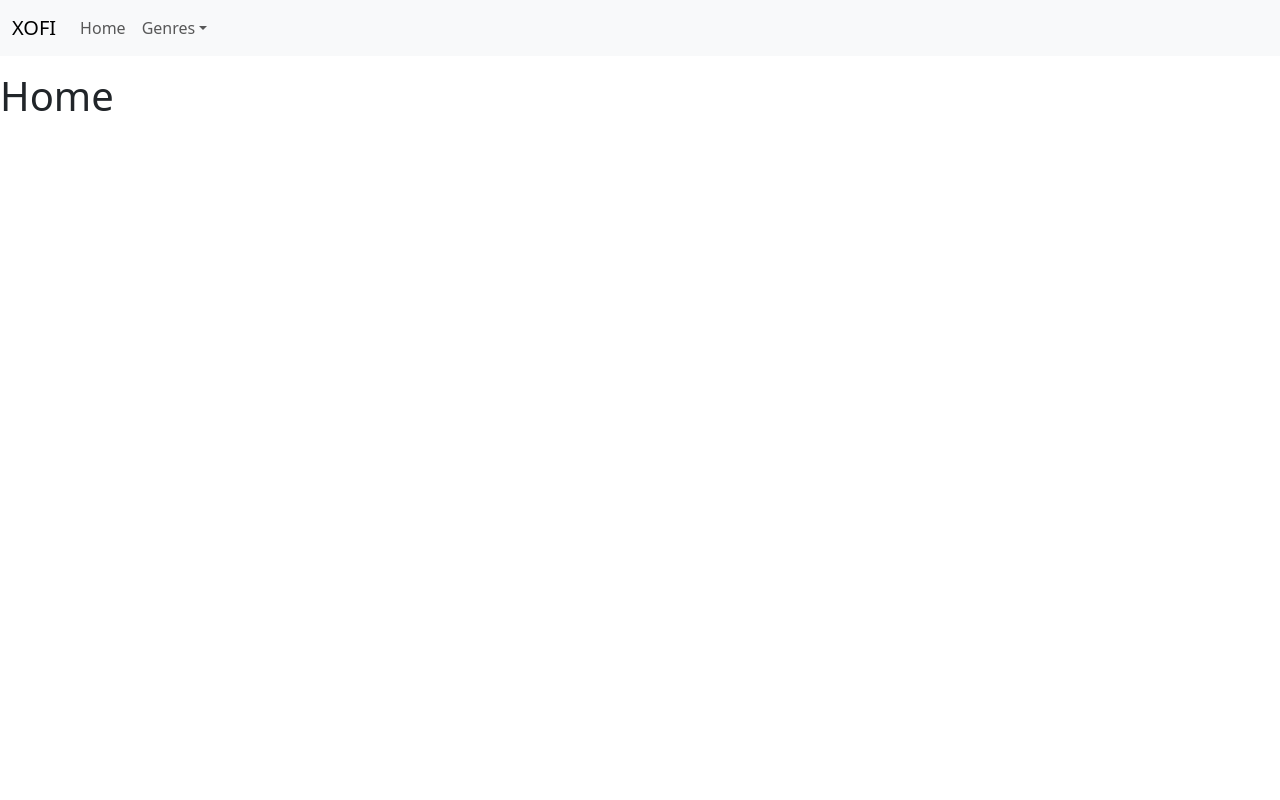
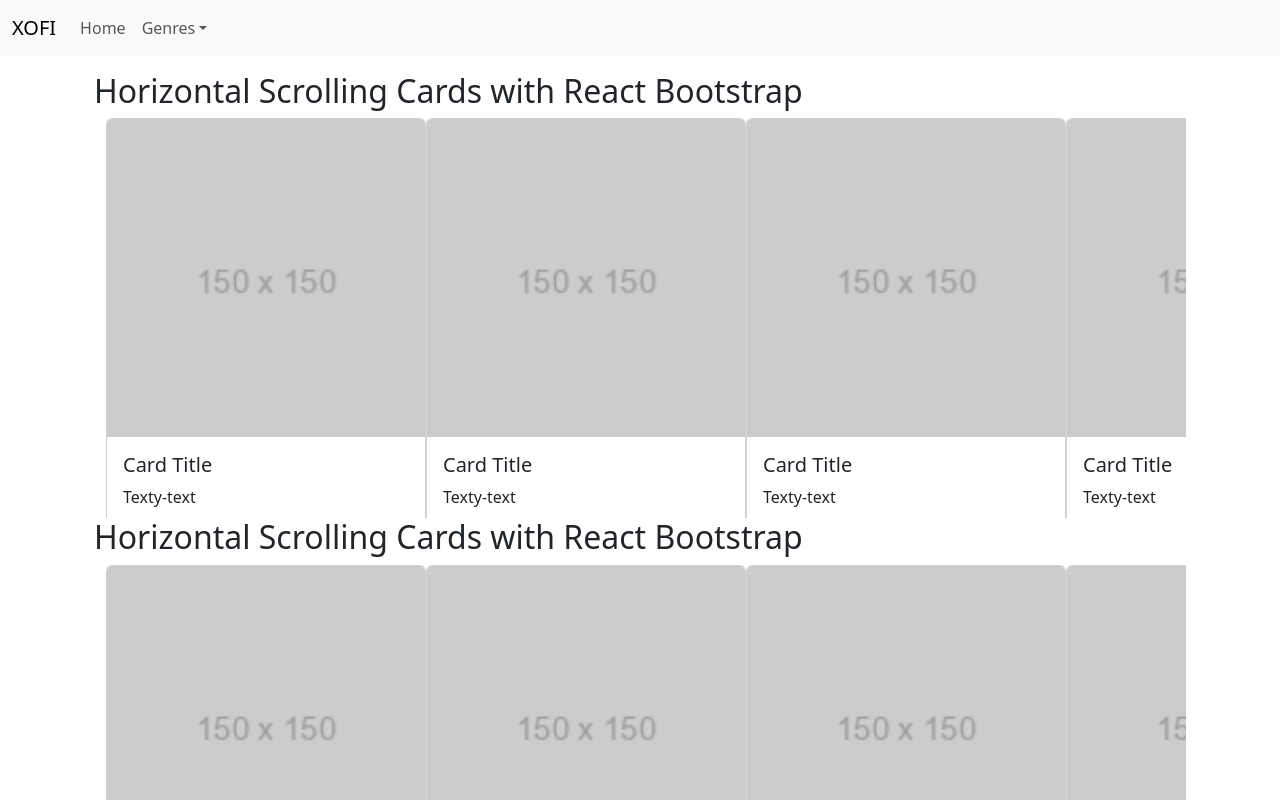
Before and after one commit to DWaltenburg/WEXOCodeChallenge, a React (Create React App) app: page /#/ in a window 1280 px wide. Shown: the top 800 px of the page. Built offline with nearby package versions, Linux system fonts and the light colour scheme.

Commit message:
Setup responsive frontpage structure with different layout design

```diff
--- a/src/routes/Home.js
+++ b/src/routes/Home.js
@@ -1,7 +1,185 @@
+import Card from "react-bootstrap/Card";
+import Button from "react-bootstrap/Button";
+import Col from "react-bootstrap/Col";
+import Row from "react-bootstrap/Row";
+import Container from "react-bootstrap/Container";
+import placeholderImg from "../placeholder150.png";
+import { Carousel } from "react-bootstrap";
+import { useState, useEffect } from "react";
+//https://via.placeholder.com/150
+
 export default function Home() {
+  const [width, setWidth] = useState(window.innerWidth);
+  useEffect(() => {
+    const handleResize = () => {
+      setWidth(window.innerWidth);
+    };
+
+    window.addEventListener("resize", handleResize);
+
+    return () => {
+      window.removeEventListener("resize", handleResize);
+    };
+  }, []);
+  let smBreakpoint = 576;
+  let isMobile = width <= smBreakpoint;
+  let scrollContainerStyle = isMobile
+    ? {
+        height: "100svh",
+        overflowY: "scroll",
+        scrollSnapType: "y mandatory",
+      }
+    : {};
+  let genres = [
+    "Action",
+    "Comedy",
+    "Thriller",
+    "War",
+    "Romance",
+    "Drama",
+    "Crime",
+    "Documentary",
+    "Horror",
+  ];
   return (
-    <div>
-      <h1>Home</h1>
-    </div>
+    <Container style={scrollContainerStyle}>
+      {genres.map((genre) => (
+        <GenreSection key={genre} genreTitle={genre} isMobile={isMobile} />
+      ))}
+    </Container>
   );
 }
+
+let GenreSection = ({ ...props }) => {
+  let titles = [
+    {
+      title: "Title 1",
+      img: placeholderImg,
+      description: "Description 1",
+    },
+    {
+      title: "Title 2",
+      img: placeholderImg,
+      description: "Description 2",
+    },
+    {
+      title: "Title 3",
+      img: placeholderImg,
+      description: "Description 3",
+    },
+    {
+      title: "Title 4",
+      img: placeholderImg,
+      description: "Description 4",
+    },
+    {
+      title: "Title 5",
+      img: placeholderImg,
+      description: "Description 5",
+    },
+    {
+      title: "Title 7",
+      img: placeholderImg,
+      description: "Description 7",
+    },
+  ];
+  props.genreTitle = props.genreTitle || "Genre";
+  props.isMobile = props.isMobile || false;
+
+  return (
+    <>
+      {props.isMobile ? (
+        <TitleCarousel genreTitle={props.genreTitle} />
+      ) : (
+        <TitleSidewaysScroll />
+      )}
+    </>
+  );
+};
+
+let TitleCarousel = ({ ...props }) => {
+  let scrollSectionStyle = {
+    height: "100svh",
+    scrollSnapAlign: "center",
+  };
+  return (
+    <section style={scrollSectionStyle}>
+      <div>
+        <h3>
+          {props.genreTitle} {">"} (should be link to this genres page)
+        </h3>
+      </div>
+      <Carousel>
+        <Carousel.Item>
+          <TitleCard />
+        </Carousel.Item>
+        <Carousel.Item>
+          <TitleCard />
+        </Carousel.Item>
+        <Carousel.Item>
+          <TitleCard />
+        </Carousel.Item>
+      </Carousel>
+    </section>
+  );
+};
+
+let TitleSidewaysScroll = () => {
+    let scrollableElementContainerStyle = {
+        width: "100%",
+        height: "50svh",
+        overflowX: "auto",
+        overflowY: "hidden",
+        whiteSpace: "nowrap",
+        WebkitOverflowScrolling: "touch",
+        };
+        let scrollableElementStyle = {
+        display: "inline-block",
+        width: "25svw",
+        };
+  return (
+    <Container>
+      <h2 className="font-weight-light">
+        Horizontal Scrolling Cards with React Bootstrap
+      </h2>
+      <Container
+        style={scrollableElementContainerStyle}
+      >
+        <div style={scrollableElementStyle}>
+        <TitleCard />
+        </div>
+        <div style={scrollableElementStyle}>
+        <TitleCard />
+        </div>
+        <div style={scrollableElementStyle}>
+        <TitleCard />
+        </div>
+        <div style={scrollableElementStyle}>
+        <TitleCard />
+        </div>
+        <div style={scrollableElementStyle}>
+        <TitleCard />
+        </div>
+        <div style={scrollableElementStyle}>
+        <TitleCard />
+        </div>
+        <div style={scrollableElementStyle}>
+        <TitleCard />
+        </div>
+      </Container>
+    </Container>
+  );
+};
+
+let TitleCard = () => {
+  return (
+    <Card>
+      <Card.Img variant="top" src={placeholderImg} />
+      <Card.Body>
+        <Card.Title>Card Title</Card.Title>
+        <Card.Text>Texty-text</Card.Text>
+        <Button variant="primary">Go somewhere</Button>
+      </Card.Body>
+    </Card>
+  );
+};
```
Also changed, not shown: src/placeholder150.png (added).
